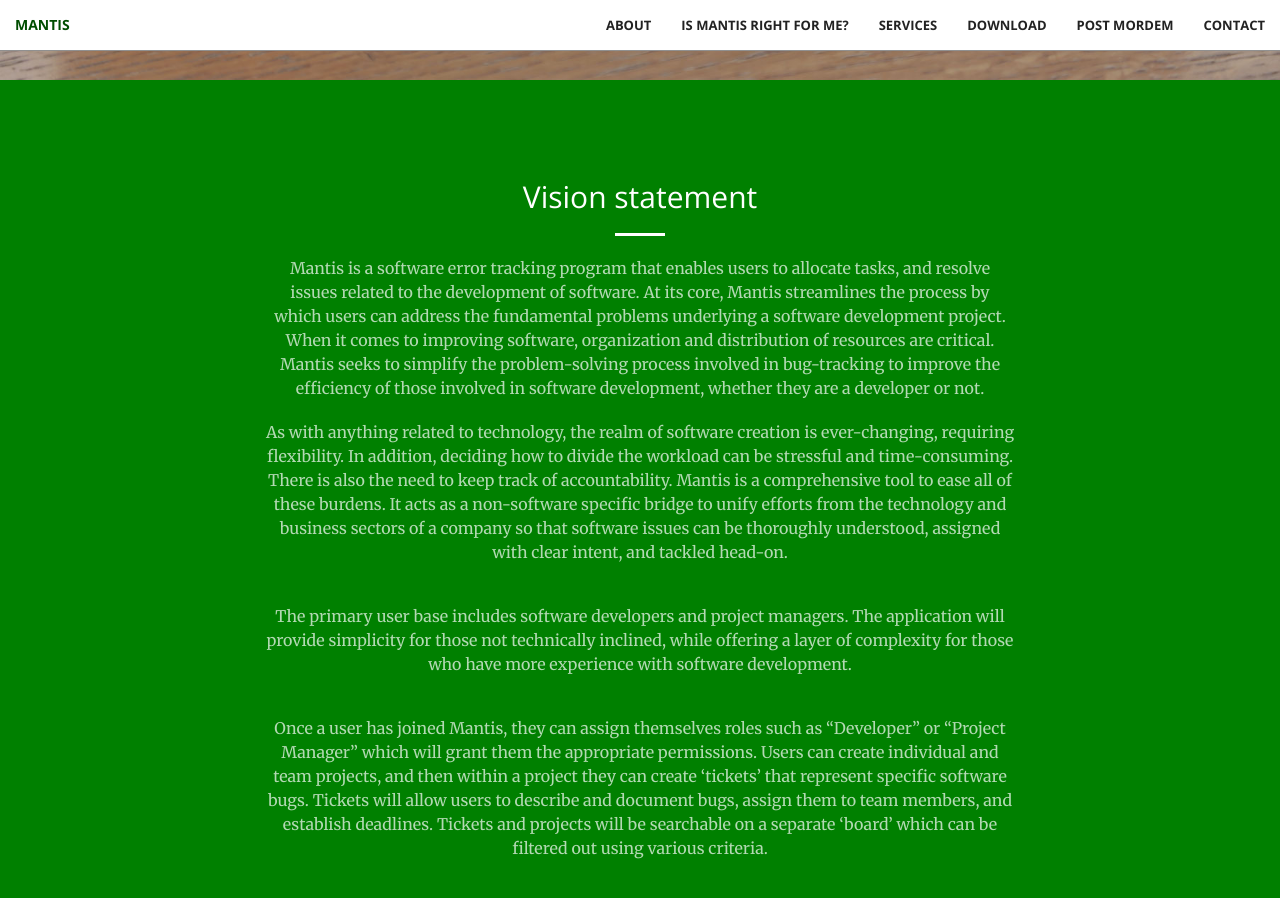
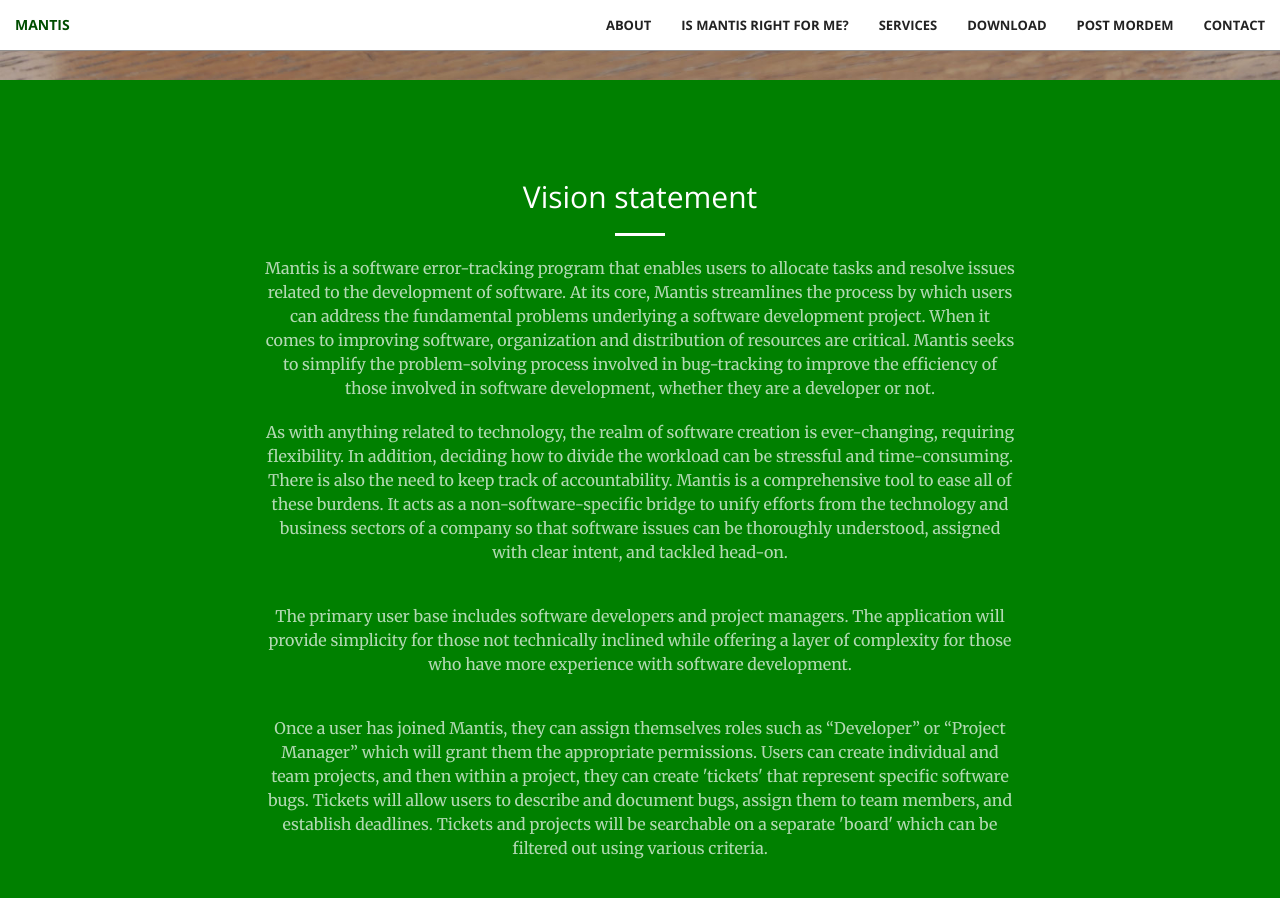
Before and after one commit to RozenNoureev/Mantis-website, a Jekyll site: the page built from index.html, in a window 1280 px wide and 900 px high, scrolled down 820 px. Built offline with Jekyll 4.4.1, drawn with Linux system fonts in a browser that asks for light colours; some of the changed text lies outside the part shown.

Commit message:
finalization

```diff
--- a/_includes/aside.html
+++ b/_includes/aside.html
@@ -2,6 +2,7 @@
       <div class="container text-center">
           <div class="call-to-action">
               <h2>Free APK Download</h2>
+              <p>Need code.cs.umanitoba.ca access.</p>
               <a href="https://code.cs.umanitoba.ca/comp3350-winter2023/a01-g06-mantis/-/raw/main/Mantis.apk" class="btn btn-default btn-xl wow tada">Download Now!</a>
           </div>
       </div>
--- a/_includes/contact.html
+++ b/_includes/contact.html
@@ -19,9 +19,9 @@
             </a>
         </div>
         <div class="col-lg-2 col-lg-offset-1 text-center">
-            <a href="https://github.com/{{ site.github_username }}">
+            <a href="https://code.cs.umanitoba.ca/comp3350-winter2023/a01-g06-mantis">
             <i class="fa fa-github fa-3x wow bounceIn" data-wow-delay=".1s"></i>
-                <p>{{ site.github_username }}</p>
+                <p>{{ site.gitlab_repo }}</p>
             </a>
         </div>
 
--- a/_includes/services.html
+++ b/_includes/services.html
@@ -34,7 +34,7 @@
                 <div class="service-box">
                     <i class="fa fa-4x fa-heart wow bounceIn text-primary" data-wow-delay=".3s"></i>
                     <h3>Harry Pu</h3>
-                    <p class="text-muted">Presenation Person</p>
+                    <p class="text-muted">Presentation Person</p>
                 </div>
             </div>
             <div class="col-lg-2 col-md-5 text-center">
--- a/_includes/vision.html
+++ b/_includes/vision.html
@@ -4,20 +4,19 @@
             <div class="col-lg-8 col-lg-offset-2 text-center">
                 <h2 class="section-heading">Vision statement</h2>
                 <hr class="light">
-                <p class="text-faded">Mantis is a software error tracking program that enables users to allocate tasks, and resolve issues related to the development of software. At its core, Mantis streamlines the process by which users can address the fundamental problems underlying a software development project. When it comes to improving software, organization and distribution of resources are critical. Mantis seeks to simplify the problem-solving process involved in bug-tracking to improve the efficiency of those involved in software development, whether they are a developer or not.</p>
+                <p class="text-faded">Mantis is a software error-tracking program that enables users to allocate tasks and resolve issues related to the development of software. At its core, Mantis streamlines the process by which users can address the fundamental problems underlying a software development project. When it comes to improving software, organization and distribution of resources are critical. Mantis seeks to simplify the problem-solving process involved in bug-tracking to improve the efficiency of those involved in software development, whether they are a developer or not.</p>
 
-                <p class="text-faded">As with anything related to technology, the realm of software creation is ever-changing, requiring flexibility. In addition, deciding how to divide the workload can be stressful and time-consuming. There is also the need to keep track of accountability. Mantis is a comprehensive tool to ease all of these burdens. It acts as a non-software specific bridge to unify efforts from the technology and business sectors of a company so that software issues can be thoroughly understood, assigned with clear intent, and tackled head-on.</p>
+                <p class="text-faded">As with anything related to technology, the realm of software creation is ever-changing, requiring flexibility. In addition, deciding how to divide the workload can be stressful and time-consuming. There is also the need to keep track of accountability. Mantis is a comprehensive tool to ease all of these burdens. It acts as a non-software-specific bridge to unify efforts from the technology and business sectors of a company so that software issues can be thoroughly understood, assigned with clear intent, and tackled head-on.</p>
                 </br>
-                <p class="text-faded">The primary user base includes software developers and project managers. The application will provide simplicity for those not technically inclined, while offering a layer of complexity for those who have more experience with software development.</p>
+                <p class="text-faded">The primary user base includes software developers and project managers. The application will provide simplicity for those not technically inclined while offering a layer of complexity for those who have more experience with software development.</p>
                 </br>
-                <p class="text-faded">Once a user has joined Mantis, they can assign themselves roles such as “Developer” or “Project Manager” which will grant them the appropriate permissions. Users can create individual and team projects, and then within a project they can create ‘tickets’ that represent specific software bugs. Tickets will allow users to describe and document bugs, assign them to team members, and establish deadlines. Tickets and projects will be searchable on a separate ‘board’ which can be filtered out using various criteria.</p>
+                <p class="text-faded">Once a user has joined Mantis, they can assign themselves roles such as “Developer” or “Project Manager” which will grant them the appropriate permissions. Users can create individual and team projects, and then within a project, they can create 'tickets' that represent specific software bugs. Tickets will allow users to describe and document bugs, assign them to team members, and establish deadlines. Tickets and projects will be searchable on a separate 'board' which can be filtered out using various criteria.</p>
                 </br>
-                <p class="text-faded">A scheduling system along with a personal calendar will be implemented to help users stay on track. Users can add tickets to their schedule and specify a date and time duration, and then these tickets will appear on their calendar. This will allow users to plan and organize their tasks for any given day, week, and month.</p>
+                <p class="text-faded">A scheduling system along with a personal calendar will be implemented to help users stay on track. Users can add tickets to their schedule and specify a date and time duration, and then these tickets will appear on their calendars. This will allow users to plan and organize their tasks for any given day, week, and month.</p>
                 </br>
-                <p class="text-faded">Since the presence of remote work options are increasing in popularity, it is important to maintain quality communication between team members and management, and so Mantis will include a built-in messaging system. This will allow users to remain in the application and increase productivity along with accountability.</p>
+                <p class="text-faded">Since the presence of remote work options is increasing in popularity, it is important to maintain quality communication between team members and management, so Mantis will include a built-in messaging system. This will allow users to remain in the application and increase productivity along with accountability.</p>
                 </br>
                 <p class="text-faded">The success criteria will be purely user-oriented as they can now be considered a new set of stakeholders in the agile design methodology. Approximately 28% of all applications are uninstalled after 30 days [1]. Given this statistic, our goal is to meet or exceed a 72% retention rate regarding users who have downloaded the application. Furthermore, we would like to obtain user retention of at least one interaction in the application every 12 hours [2]. As a final success metric, we aim for an active community of at least 2500 users after 18 months [2]. In conclusion, we chose these success criteria as we now consider our active users stakeholders with valuable user stories for future development.</p>
-                <a href="#" class="btn btn-default btn-xl">Get Started!</a>
             </div>
         </div>
     </div>
```
Also changed, not shown: font-awesome/css/font-awesome.css, font-awesome/css/font-awesome.min.css.
